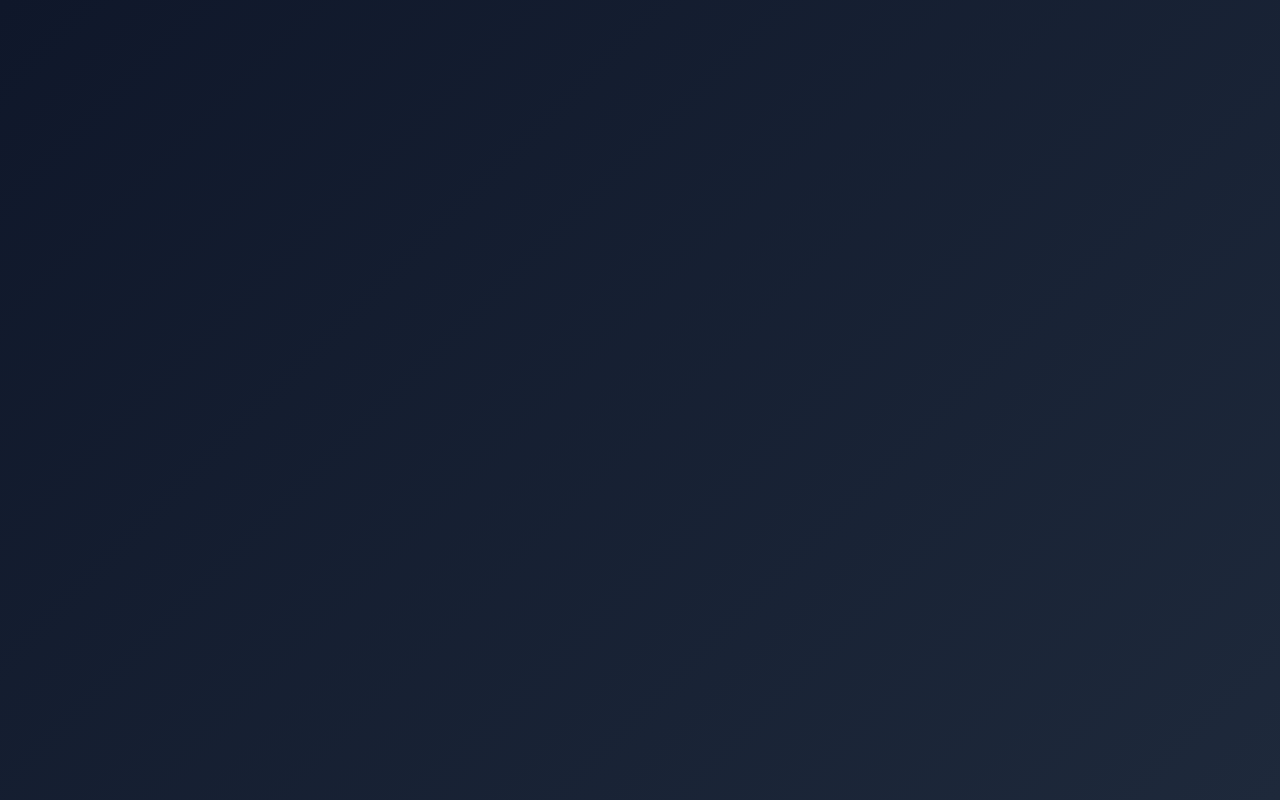
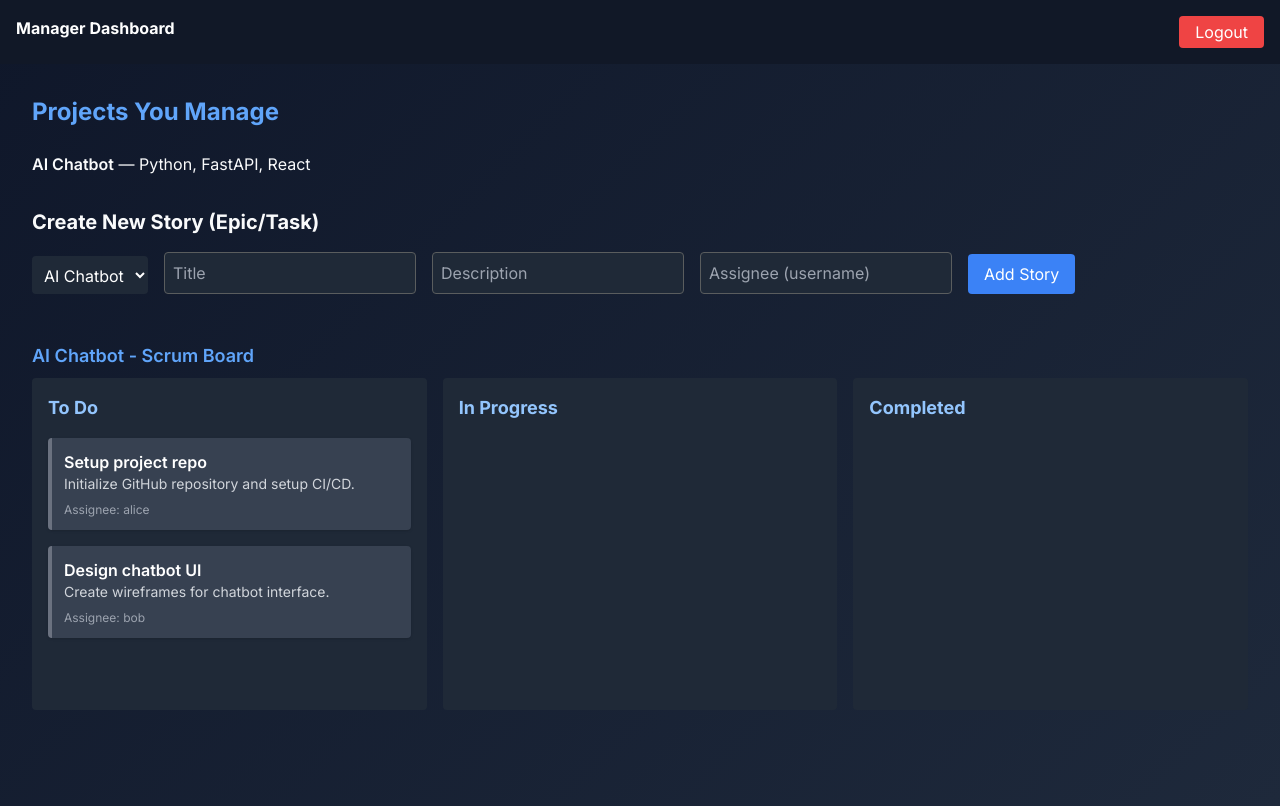
Before and after one commit to arpitdhuriya/futstfb, a React (Vite) app: page /manager in a window 1280 px wide. Before the commit this address had no page. Built offline with nearby package versions, Linux system fonts and the light colour scheme.

Commit message:
Manager page

```diff
--- a/src/App.tsx
+++ b/src/App.tsx
@@ -21,6 +21,7 @@ import { BrowserRouter as Router, Routes, Route, Link, useNavigate } from 'react
 import LoginPage from "./pages/LoginPage";
 import LandingPageAdmin from "./pages/LandingPageAdmin";
 import LandingPageUser from "./pages/LandingPageUser";
+import ManagerPage from "./pages/ManagerPage";
 
 const HomePage = () => {
   const [isMenuOpen, setIsMenuOpen] = useState(false);
@@ -654,6 +655,7 @@ function App() {
         <Route path="/login" element={<LoginPage />} />
         <Route path="/admin" element={<LandingPageAdmin />} />
         <Route path="/user" element={<LandingPageUser />} />
+        <Route path="/manager" element={<ManagerPage />} />
       </Routes>
     </Router>
   );
--- /dev/null
+++ b/src/pages/ManagerPage.tsx
@@ -0,0 +1,115 @@
+import { useState } from "react";
+import { projects } from "../data/projects";
+import { stories as allStories } from "../data/stories";
+import KanbanBoard from "../components/KanbanBoard";
+
+const currentManager = "Alice Johnson"; // Replace with actual logged-in manager
+
+const ManagerPage = ({ onLogout }: { onLogout: () => void }) => {
+  // Projects managed by this manager
+  const managedProjects = projects.filter(p => p.manager === currentManager);
+  const [stories, setStories] = useState(allStories);
+
+  // For creating a new story
+  const [newStory, setNewStory] = useState({
+    title: "",
+    description: "",
+    assignee: "",
+    projectId: managedProjects[0]?.id || 0,
+    status: "To Do",
+  });
+
+  const handleCreateStory = (e: React.FormEvent) => {
+    e.preventDefault();
+    if (!newStory.title || !newStory.assignee || !newStory.projectId) return;
+    setStories([
+      ...stories,
+      {
+        id: stories.length + 1,
+        ...newStory,
+      },
+    ]);
+    setNewStory({ ...newStory, title: "", description: "" });
+  };
+
+return (
+    <div>
+      <nav className="bg-gray-900 text-white p-4 flex justify-between">
+        <span className="font-bold">Manager Dashboard</span>
+        <button onClick={onLogout} className="bg-red-500 px-4 py-1 rounded">Logout</button>
+      </nav>
+      <div className="p-8">
+        <h2 className="text-2xl font-bold mb-6 text-blue-400">Projects You Manage</h2>
+        {managedProjects.length === 0 ? (
+          <div className="text-red-400 mb-8">You are not assigned to any projects.</div>
+        ) : (
+          <>
+            <ul className="mb-8">
+              {managedProjects.map(p => (
+                <li key={p.id} className="mb-2">
+                  <span className="font-semibold">{p.name}</span> &mdash; {p.technology.join(", ")}
+                </li>
+              ))}
+            </ul>
+
+            <h3 className="text-xl font-bold mb-4">Create New Story (Epic/Task)</h3>
+            <form onSubmit={handleCreateStory} className="mb-12 flex flex-col md:flex-row gap-4 items-end">
+              <select
+                className="p-2 rounded bg-gray-800 text-white"
+                value={newStory.projectId}
+                onChange={e => setNewStory({ ...newStory, projectId: Number(e.target.value) })}
+              >
+                {managedProjects.map(p => (
+                  <option key={p.id} value={p.id}>{p.name}</option>
+                ))}
+              </select>
+              <input
+                className="p-2 rounded bg-gray-800 text-white"
+                placeholder="Title"
+                value={newStory.title}
+                onChange={e => setNewStory({ ...newStory, title: e.target.value })}
+              />
+              <input
+                className="p-2 rounded bg-gray-800 text-white"
+                placeholder="Description"
+                value={newStory.description}
+                onChange={e => setNewStory({ ...newStory, description: e.target.value })}
+              />
+              <input
+                className="p-2 rounded bg-gray-800 text-white"
+                placeholder="Assignee (username)"
+                value={newStory.assignee}
+                onChange={e => setNewStory({ ...newStory, assignee: e.target.value })}
+              />
+              <button
+                type="submit"
+                className="bg-blue-500 text-white px-4 py-2 rounded"
+              >
+                Add Story
+              </button>
+            </form>
+
+            {managedProjects.map(project => (
+              <div key={project.id} className="mb-16">
+                <h4 className="text-lg font-semibold text-blue-400 mb-2">{project.name} - Scrum Board</h4>
+                <KanbanBoard
+                  stories={stories.filter(s => s.projectId === project.id)}
+                  currentUser={currentManager}
+                  onStatusChange={(storyId, newStatus) =>
+                    setStories(stories =>
+                      stories.map(story =>
+                        story.id === storyId ? { ...story, status: newStatus as any } : story
+                      )
+                    )
+                  }
+                />
+              </div>
+            ))}
+          </>
+        )}
+      </div>
+    </div>
+  );
+};
+
+export default ManagerPage;
```
